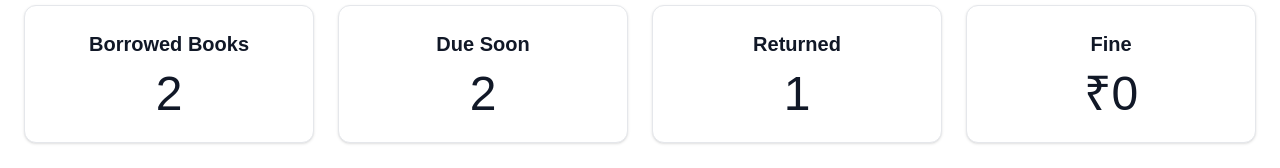
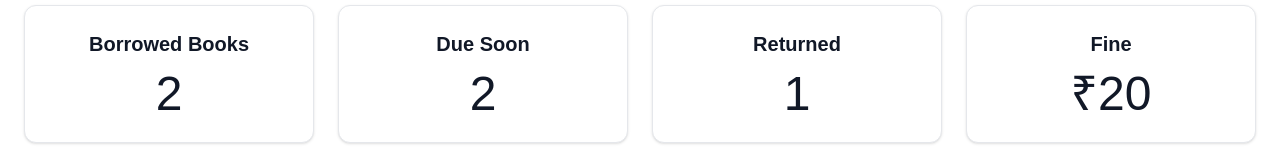
Before and after one commit to lakpa45/Library_Management_System-UNI-, a website: page studentdashboard.html in a window 1280 px wide. Shown: the part 239-407 px from the top of the page. Drawn offline with nearby package versions, Linux system fonts and the light colour scheme.

Commit message:
Update studentdashboard.html

```diff
--- a/studentdashboard.html
+++ b/studentdashboard.html
@@ -186,7 +186,7 @@ function updateDashboard(){
     document.getElementById("borrowedCount").innerHTML=borrowed;
     document.getElementById("returnedCount").innerHTML=returned;
     document.getElementById("dueCount").innerHTML=borrowed;
-    document.getElementById("fineTotal").innerHTML="₹"+fine;
+    document.getElementById("fineCount").innerHTML = "₹" + fine;
     }
     function searchBook(){
         let value=document.getElementById("search").value.toLowerCase();
```
